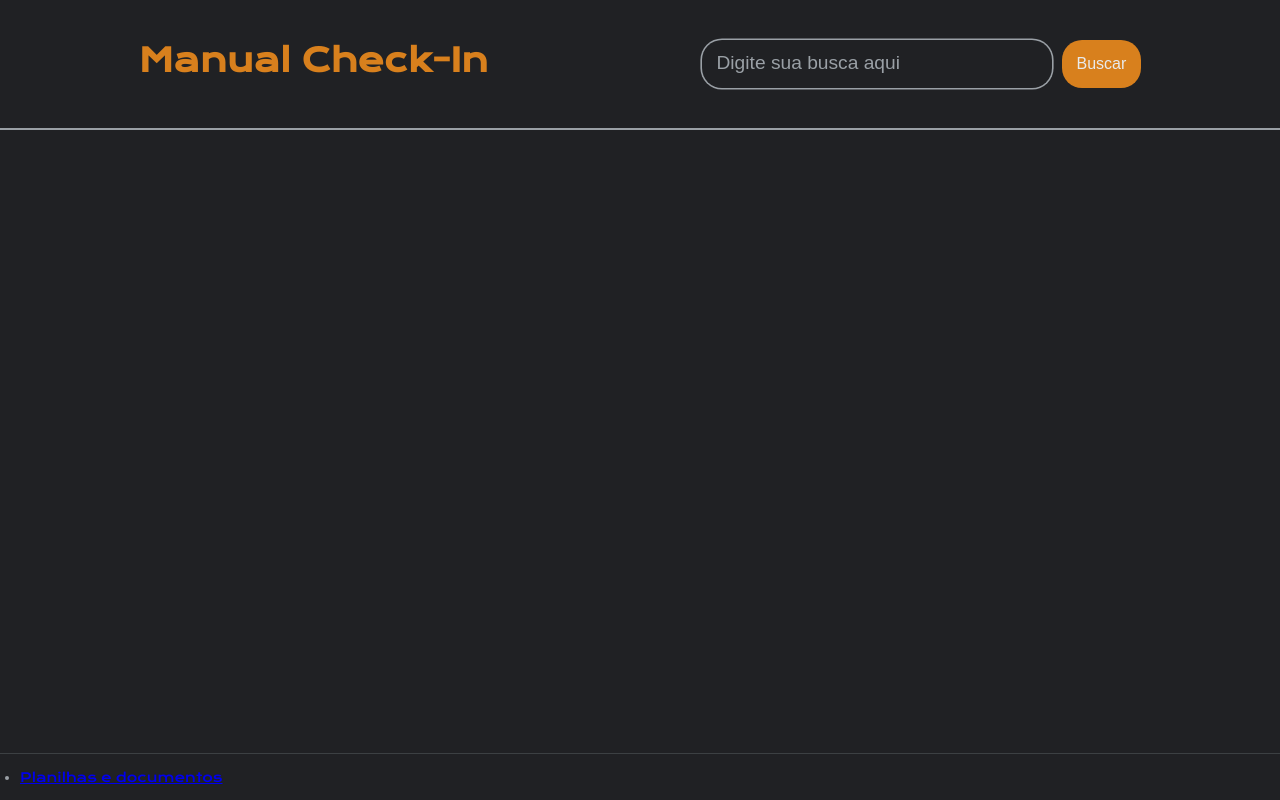
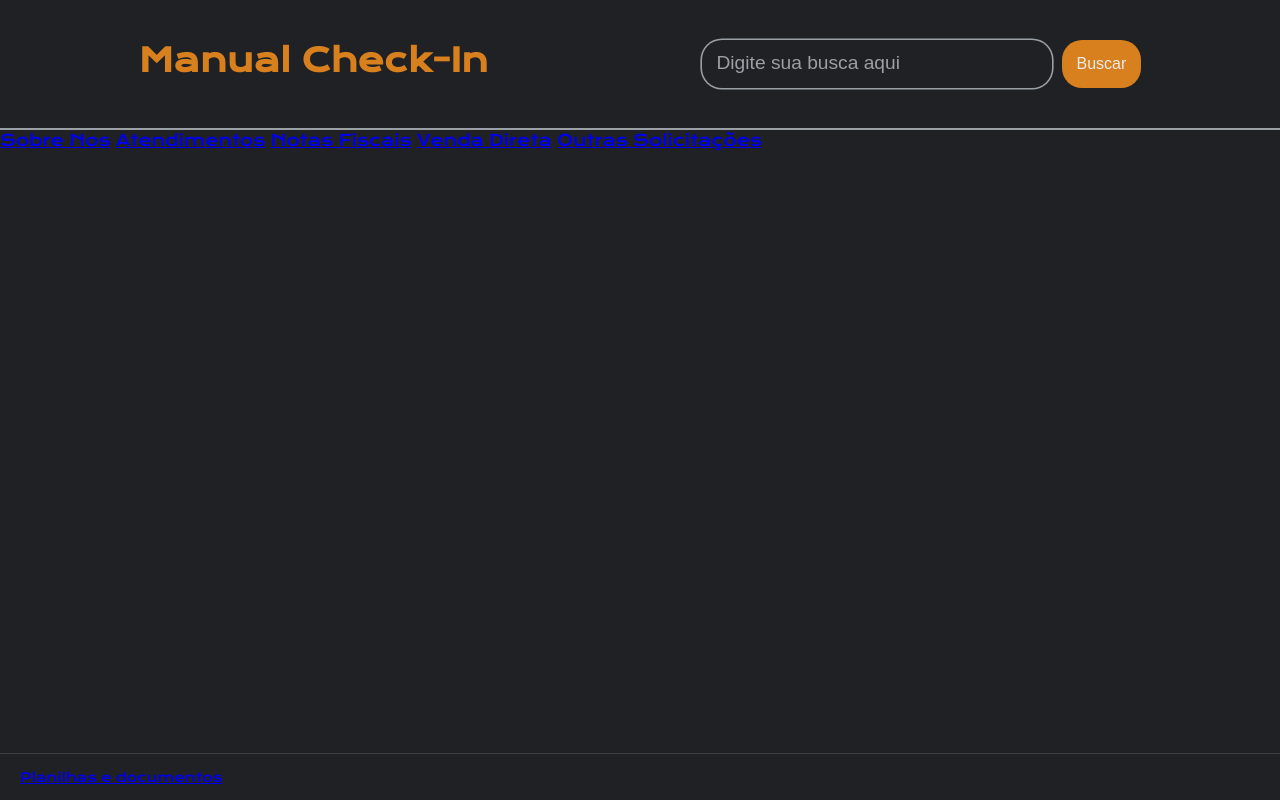
Before and after one commit to DiaxzMD/check-in, a plain HTML site: page TESTE/index.html in a window 1280 px wide. Drawn offline with nearby package versions, Linux system fonts and the light colour scheme; files that its build step writes are made by us from their sources.

Commit message:
Revise index.html with new layout and links
Updated the HTML structure and added navigation links.

```diff
--- a/TESTE/index.html
+++ b/TESTE/index.html
@@ -5,7 +5,7 @@
     <meta charset="UTF-8">
     <meta name="viewport" content="width=device-width, initial-scale=1.0">
     <title>Manual Check-In</title>
-    <link rel="stylesheet" href="styles.css">
+    <link rel="stylesheet" href="assets/css/styles.css">
 </head>
 
 <body>
@@ -18,13 +18,20 @@
     </header>
 
     <main>
-        <section class="secao__checkin"> </section>
+        <div class="secao__checkin">
+            <a class="secao__sobre_nos" href="#"> Sobre Nos</a>
+            <a class="secao__atendimentos" href="#"> Atendimentos</a>
+            <a class="secao__notas" href="#">Notas Fiscais</a>
+            <a class="secao__venda_direta" href="#"> Venda Direta</a>
+            <a class="secao__outras_sol" href="#"> Outras Solicitações</a>
+
+        </div>
     </main>
 
-    <footer class=" Links__doc">
-        <ul>
-            <li><a href="https://marcelo-115.github.io/arquivos/index.html">Planilhas e documentos</a></li>
-        </ul>
+    <footer class="cabecario">
+
+    <a class="link__doc" href="https://marcelo-115.github.io/arquivos/index.html">Planilhas e documentos</a></li>
+
     </footer>
 
 </body>
```
